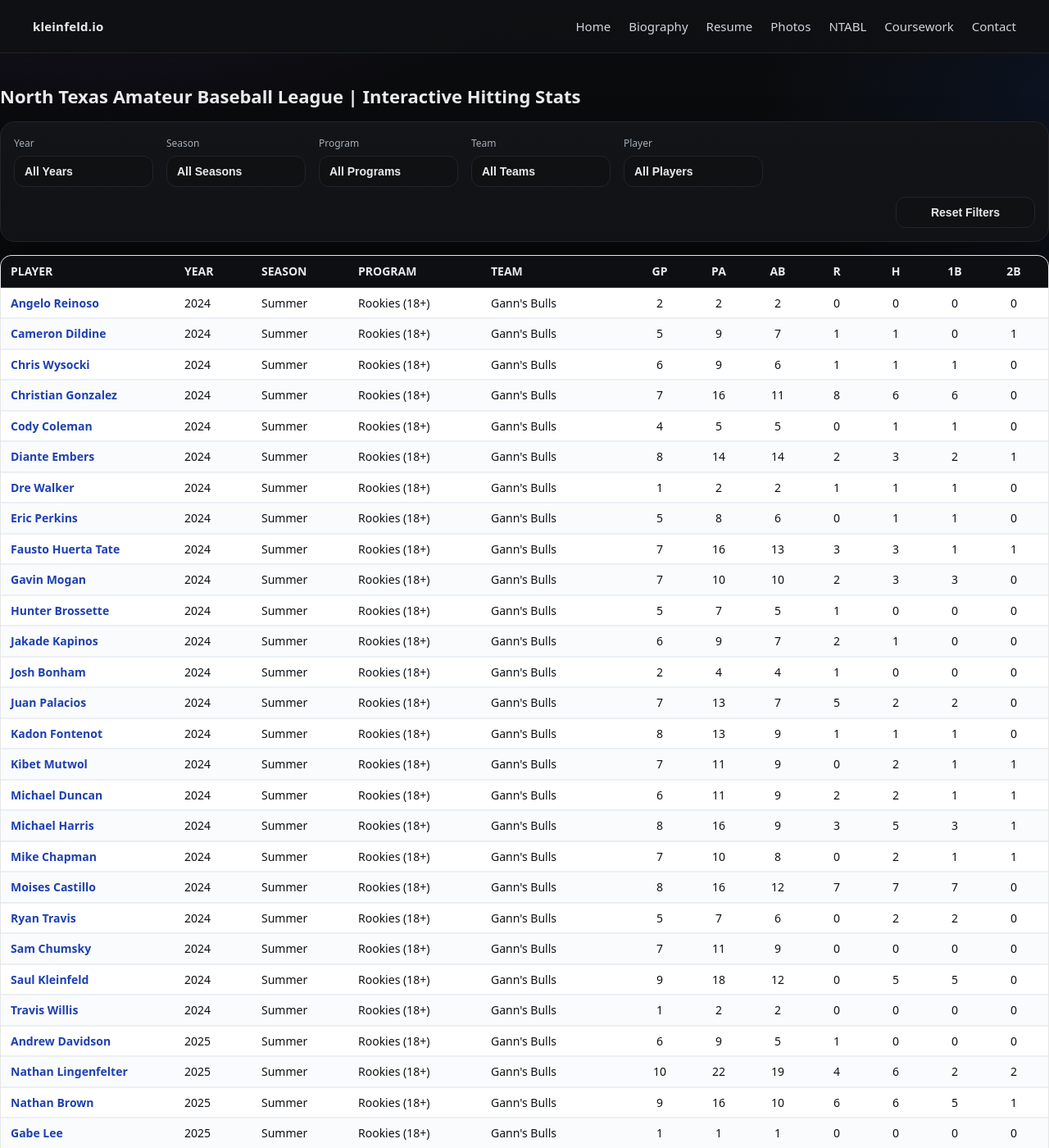
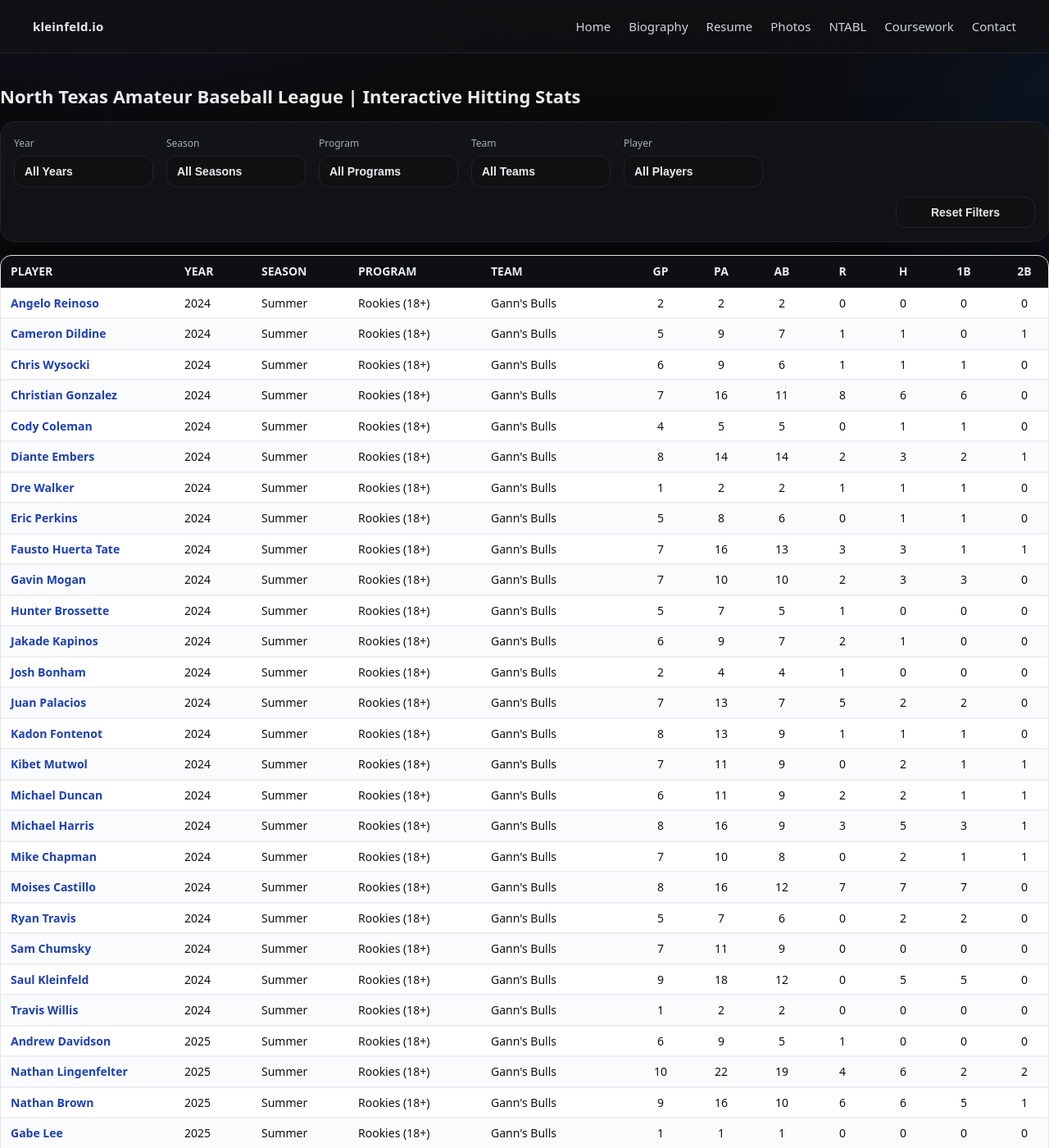
Before and after one commit to skleinfeld/Kleinfeld.io, a Jekyll site: the page built from ntabl.html, in a window 1280 px wide and 1400 px high. Shown: the whole window at 82% size. Built offline with Jekyll 4.4.1, drawn with Linux system fonts in a browser that asks for light colours.

Commit message:
Increase table width and improve option rendering
Expanded the table width to 2040px and adjusted column widths for better fit. Added a helper function to streamline select option rendering. Minor code and comment cleanups for clarity.

```diff
--- a/ntabl.html
+++ b/ntabl.html
@@ -4,7 +4,7 @@
 permalink: /ntabl/
 ---
 
-<section class="wrap-wide" style="padding:40px 0;">
+<section id="ntabl-page" class="wrap-wide" style="padding:40px 0;">
   <h1 style="font-size:22px;font-weight:700;margin:0 0 18px">
     North Texas Amateur Baseball League | Interactive Hitting Stats
   </h1>
@@ -57,18 +57,21 @@
 <script src="https://cdn.jsdelivr.net/npm/papaparse@5.4.1/papaparse.min.js"></script>
 
 <style>
+/* PAGE OVERRIDES: let this page go wide no matter what global .wrap-wide does */
+#ntabl-page{ max-width:none !important; width:100%; }
+
 /* ========= Width & theme variables ========= */
 :root{
-  /* Widened so every column (including ROE) fits without scrolling */
-  --ntabl-width: 1920px;
+  /* WIDER so every column (through ROE) fits without horizontal scroll */
+  --ntabl-width: 2040px;
 
-  /* width for each numeric/stat column (slightly wider so values breathe) */
-  --ntabl-number-col: 52px;
+  /* width for each numeric/stat column */
+  --ntabl-number-col: 54px;
 
   --ntabl-text: #e7eaee;
   --ntabl-muted: #a5adb6;
   --ntabl-head-bg: #0d0f12;
-  --ntabl-head-hover: #1f2430; /* header when its column is hovered */
+  --ntabl-head-hover: #1f2430;
   --ntabl-cell: #ffffff;
   --ntabl-row-hover: #eef2f7;
   --ntabl-col-hover: #e6eaf1;
@@ -92,7 +95,7 @@
   flex-wrap:wrap;
   gap:12px 16px;
   align-items:end;
-  max-width:var(--ntabl-width);
+  max-width:var(--ntabl-width); /* match table width */
 }
 .ntabl-field{ display:flex; flex-direction:column; gap:6px; }
 .ntabl-field label{ font-size:12px; color:var(--ntabl-muted); }
@@ -121,7 +123,7 @@
 }
 
 /* ========= Table sizing & look ========= */
-.ntabl-surface{ margin:0 auto; max-width:var(--ntabl-width); }
+.ntabl-surface{ margin:0 auto; max-width:var(--ntabl-width); } /* same width as controls */
 .ntabl-wrap{ overflow-x:hidden; } /* no horizontal scroll */
 .ntabl-table{
   width:100%;
@@ -134,7 +136,7 @@
   border-bottom:1px solid var(--ntabl-sticky-border);
   padding:10px 10px;
   position:sticky; top:0; z-index:1;
-  text-align:center; /* center stat headers */
+  text-align:center;
 }
 .ntabl-table thead th.t-text{ text-align:left; padding-left:12px; }
 .ntabl-table tbody td, .ntabl-table tfoot td, .ntabl-table tfoot th{
@@ -268,7 +270,6 @@
       return '<tr>'+COLS.map((c,idx)=>{
         let v = r[c] ?? '';
         if(METRICS.has(c) && numLike(v)) v = to3(v);
-
         if(c==='PLAYER' && v){
           v = `<button class="link-like player-link" data-player="${escapeHtml(String(v))}" title="Filter to ${escapeHtml(String(v))}">${escapeHtml(String(v))}</button>`;
         }
@@ -281,7 +282,6 @@
   function renderBody(){
     let data = viewRows.slice();
     if(sortKey){ data.sort((a,b)=>compare(a,b,sortKey)); }
-
     tbodyEl.innerHTML = buildBodyRows(data);
 
     const t = totalsFor(data, COLS);
```
Also changed, not shown: other parts of ntabl.html (+8 -10 lines).
